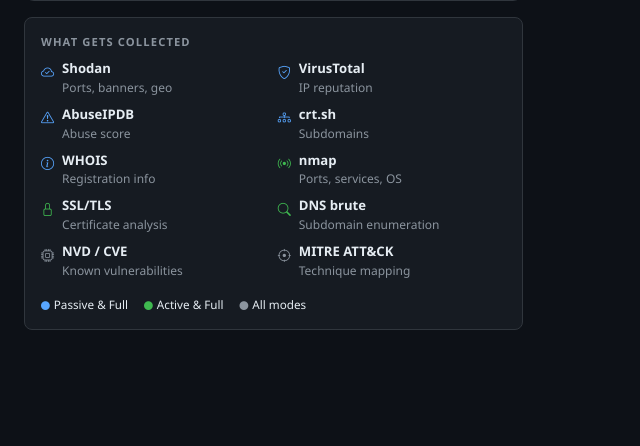
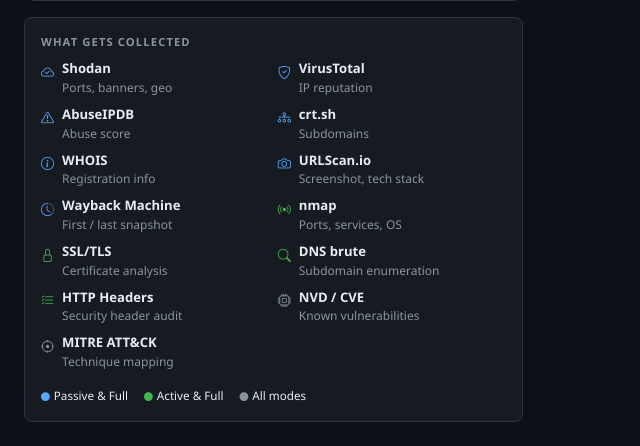
Before and after one commit to Batiscafff/SpyFly, a Flask app: page / in a window 1280 px wide. Shown: the part 540-986 px from the top of the page, without its empty margins (0-640 px from the left). Before the commit the page ends 870 px from the top, so only its background shows below. Run offline with Flask 3, Linux system fonts and the light colour scheme.

Commit message:
bugfix: gui update

```diff
--- a/templates/hash_report.html
+++ b/templates/hash_report.html
@@ -75,6 +75,12 @@
             <code style="font-size:.72rem;word-break:break-all;display:block;max-width:220px;">
               {{ r.hash or '—' }}
             </code>
+            {% if r.hash and not r.error %}
+            <a href="https://www.virustotal.com/gui/file/{{ r.hash }}" target="_blank" rel="noopener"
+               style="font-size:.72rem;color:var(--sf-accent);white-space:nowrap;">
+              <i class="bi bi-box-arrow-up-right me-1"></i>VirusTotal
+            </a>
+            {% endif %}
           </td>
           <td class="sf-muted" style="font-size:.78rem;">{{ r.algo or '—' }}</td>
           <td>
--- a/templates/index.html
+++ b/templates/index.html
@@ -108,9 +108,12 @@
               ("bi-exclamation-triangle","passive", "AbuseIPDB",     "Abuse score"),
               ("bi-diagram-3",           "passive", "crt.sh",        "Subdomains"),
               ("bi-info-circle",         "passive", "WHOIS",         "Registration info"),
+              ("bi-camera",              "passive", "URLScan.io",    "Screenshot, tech stack"),
+              ("bi-clock-history",       "passive", "Wayback Machine","First / last snapshot"),
               ("bi-broadcast",           "active",  "nmap",          "Ports, services, OS"),
               ("bi-lock",                "active",  "SSL/TLS",       "Certificate analysis"),
               ("bi-search",              "active",  "DNS brute",     "Subdomain enumeration"),
+              ("bi-list-check",          "active",  "HTTP Headers",  "Security header audit"),
               ("bi-cpu",                 "both",    "NVD / CVE",     "Known vulnerabilities"),
               ("bi-crosshair",           "both",    "MITRE ATT&CK",  "Technique mapping"),
             ] %}
```
